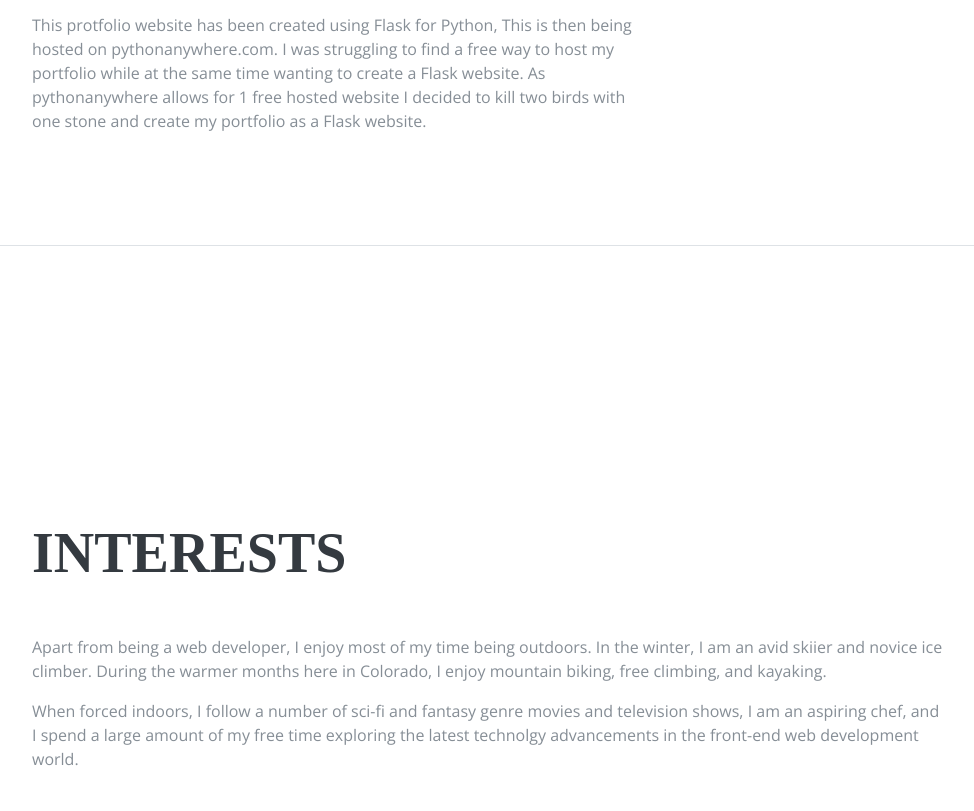
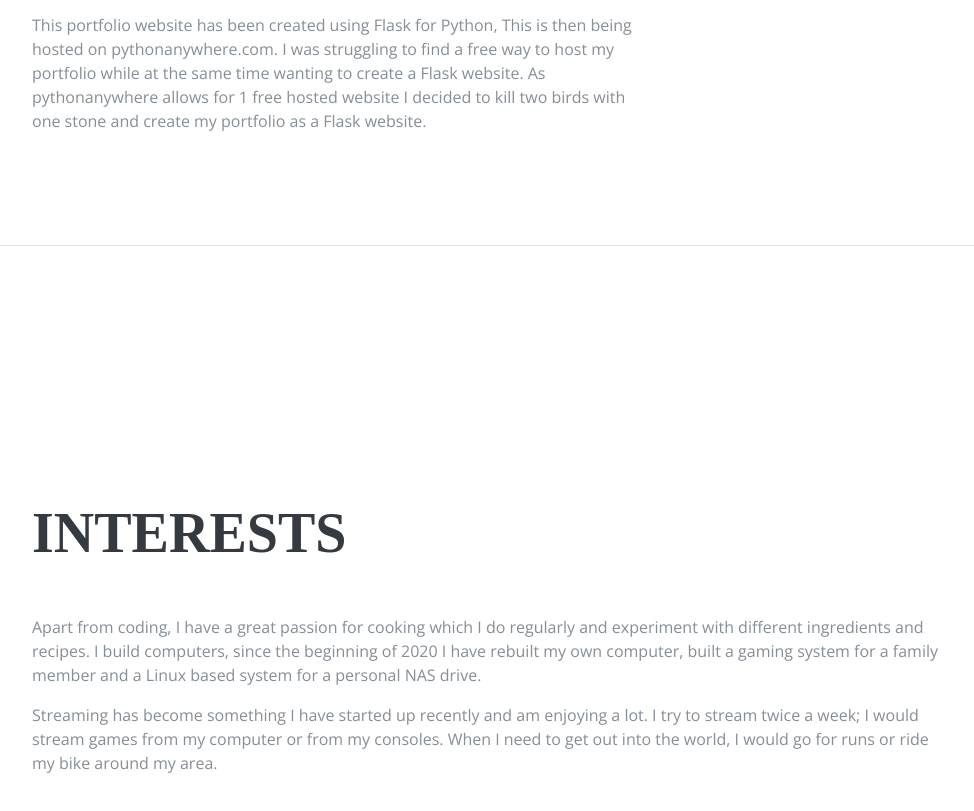
Before and after one commit to MistrySundeep/Personal_Portfolio, a plain HTML site: page Flask_Practice/templates/index.html in a window 1280 px wide. Shown: the part 3140-3951 px from the top of the page, without its empty margins (288-1262 px from the left). Drawn offline with nearby package versions, Linux system fonts and the light colour scheme; a web font is replaced by a local one.

Commit message:
Added favicon and updated interests section

```diff
--- a/Flask_Practice/templates/index.html
+++ b/Flask_Practice/templates/index.html
@@ -9,6 +9,7 @@
     <meta name="author" content="">
 
     <title>Sundeep Mistry - Portfolio</title>
+    <link href="/static/img/favicon.ico" type="image/ico" rel="icon">
 
     <!-- Bootstrap core CSS -->
     <link href="/static/vendor/bootstrap/css/bootstrap.min.css" rel="stylesheet">
@@ -222,7 +223,7 @@
             <div class="resume-content mr-auto">
               <h3 class="mb-0">Portfolio Website Using Flask</h3>
               <div class="subheading mb-3">Python · <i class= "devicons devicons-python"></i></div>
-              <p>This protfolio website has been created using Flask for Python, This is then being hosted on pythonanywhere.com.
+              <p>This portfolio website has been created using Flask for Python, This is then being hosted on pythonanywhere.com.
                 I was struggling to find a free way to host my portfolio while at the same time wanting to create a Flask website.
                 As pythonanywhere allows for 1 free hosted website I decided to kill two birds with one stone and create my
                 portfolio as a Flask website.
@@ -239,8 +240,8 @@
       <section class="resume-section p-3 p-lg-5 d-flex flex-column" id="interests">
         <div class="my-auto">
           <h2 class="mb-5">Interests</h2>
-          <p>Apart from being a web developer, I enjoy most of my time being outdoors. In the winter, I am an avid skiier and novice ice climber. During the warmer months here in Colorado, I enjoy mountain biking, free climbing, and kayaking.</p>
-          <p class="mb-0">When forced indoors, I follow a number of sci-fi and fantasy genre movies and television shows, I am an aspiring chef, and I spend a large amount of my free time exploring the latest technolgy advancements in the front-end web development world.</p>
+          <p>Apart from coding, I have a great passion for cooking which I do regularly and experiment with different ingredients and recipes. I build computers, since the beginning of 2020 I have rebuilt my own computer, built a gaming system for a family member and a Linux based system for a personal NAS drive.</p>
+          <p>Streaming has become something I have started up recently and am enjoying a lot. I try to stream twice a week; I would stream games from my computer or from my consoles. When I need to get out into the world, I would go for runs or ride my bike around my area.</p>
         </div>
       </section>
 
```
Also changed, not shown: Flask_Practice/static/img/favicon.ico (added).
